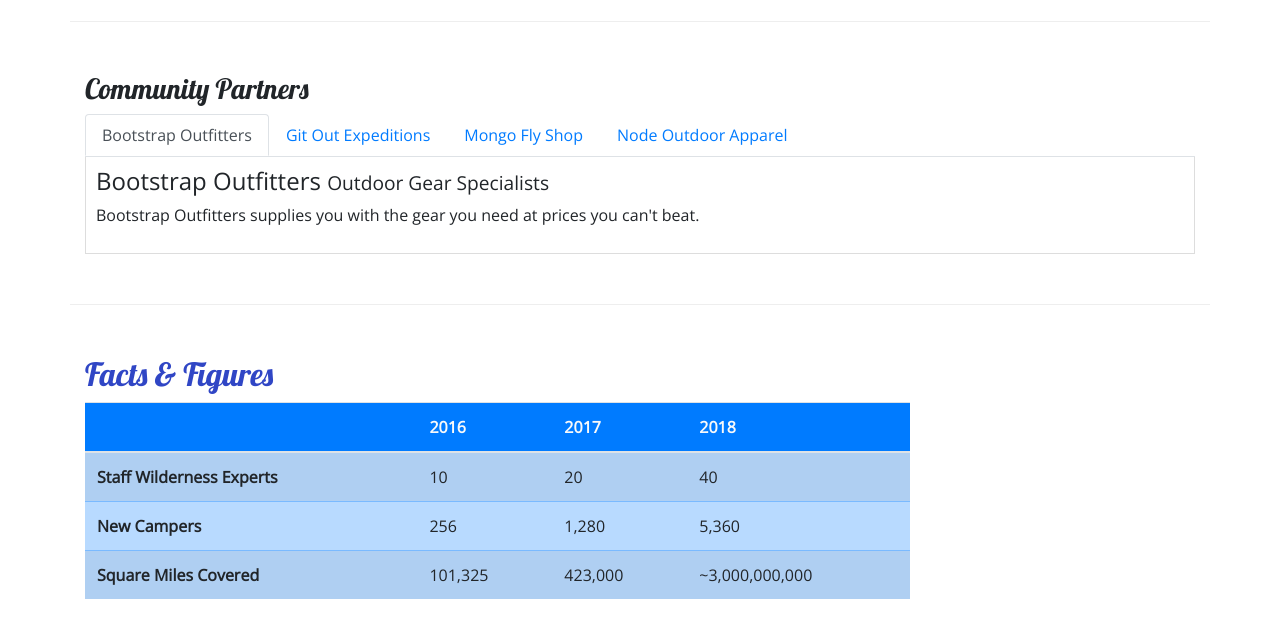
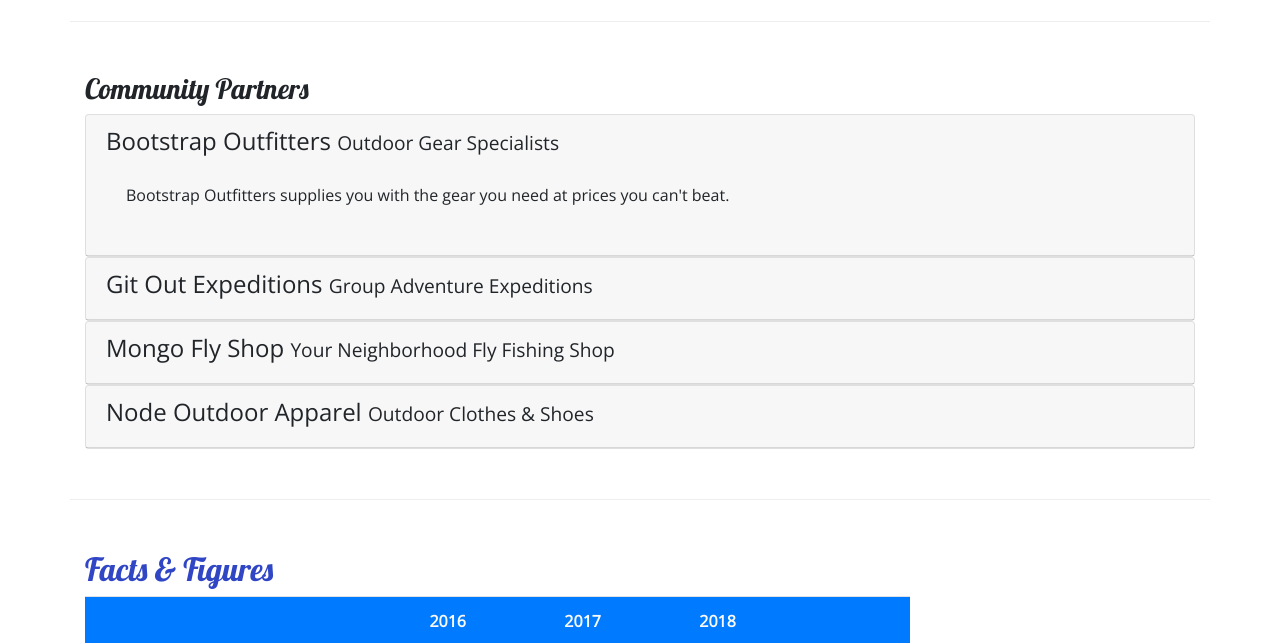
Before and after one commit to J-Sandell/School-work, a website: page aboutus.html in a window 1280 px wide. Shown: the part 870-1513 px from the top of the page. Drawn offline with nearby package versions, Linux system fonts and the light colour scheme.

Commit message:
Accordion

```diff
--- a/aboutus.html
+++ b/aboutus.html
@@ -114,8 +114,8 @@
         <div class="row row-content">
             <div class="col-12">
                 <h3>Community Partners</h3>
-
-                <ul class="nav nav-tabs">
+                <!--Original tab set up-->
+                <!--   <ul class="nav nav-tabs">
                     <li class="nav item"><a class="nav-link active" href="#bootstrap" role="tab"
                             data-toggle="tab">Bootstrap Outfitters</a></li>
                     <li class="nav item"><a class="nav-link" href="#git" role="tab" data-toggle="tab">Git Out
@@ -124,31 +124,68 @@
                             Shop</a></li>
                     <li class="nav item"><a class="nav-link" href="#node" role="tab" data-toggle="tab">Node
                             Outdoor Apparel</a></li>
-                </ul>
-                <div class="tab-content">
-                    <div role="tabpanel" class="tab-pane fade show active" id="bootstrap">
-                        <h4>Bootstrap Outfitters <small>Outdoor Gear Specialists</small></h4>
-                        <p class="d-none d-sm-block">Bootstrap Outfitters supplies you with the gear you need at prices
-                            you
-                            can't beat.</p>
+                </ul>-->
+                <div id="accordion">
+                    <div class="card">
+                        <div role="tab" class="card-header">
+                            <h4>
+                                <a data-toggle="collapse" data-target="#bootstrap">Bootstrap Outfitters <small>Outdoor
+                                        Gear Specialists</small></a>
+                            </h4>
+                            <div class="collapse show" id="bootstrap" data-parent="#accordion">
+                                <div class="card-body">
+                                    <p class="d-none d-sm-block">Bootstrap Outfitters supplies you with the gear you
+                                        need at prices you can't beat.</p>
                                 </div>
-                    <div role="tabpanel" class="tab-pane fade" id="git">
-                        <h4>Git Out Expeditions <small>Group Adventure Expeditions</small></h4>
-                        <p class="d-none d-sm-block">Join Git Out Expeditions to explore new horizons with a group of
+                            </div>
+                        </div>
+                    </div>
+                    <div class="card">
+                        <div role="tab" class="card-header">
+                            <h4>
+                                <a class="collapsed" data-toggle="collapse" data-target="#git">Git Out Expeditions
+                                    <small>Group Adventure Expeditions</small></a>
+                            </h4>
+                            <div class="collapse" id="git" data-parent="#accordion">
+                                <div class="card-body">
+                                    <p class="d-none d-sm-block">Join Git Out Expeditions to explore new horizons with a
+                                        group
+                                        of
                                         other
                                         adventurers!</p>
                                 </div>
-                    <div role="tabpanel" class="tab-pane fade" id="mongo">
-                        <h4>Mongo Fly Shop <small>Your Neighborhood Fly Fishing Shop</small></h4>
-                        <p class="d-none d-sm-block">Need a new fishing pole, a tacklebox, or flies of all kinds? Stop
+                            </div>
+                        </div>
+                    </div>
+                    <div class="card">
+                        <div role="tab" class="card-header">
+                            <h4><a class="collapsed" data-toggle="collapse" data-target="#mongo">Mongo Fly Shop
+                                    <small>Your Neighborhood Fly Fishing Shop</small></a></h4>
+                            <div class="collapse" id="mongo" data-parent="#accordion">
+                                <div class="card-body">
+                                    <p class="d-none d-sm-block">Need a new fishing pole, a tacklebox, or flies of all
+                                        kinds?
+                                        Stop
                                         by
                                         Mongo Fly Shop.</p>
                                 </div>
-                    <div role="tabpanel" class="tab-pane fade" id="node">
-                        <h4>Node Outdoor Apparel <small>Outdoor Clothes & Shoes</small></h4>
-                        <p class="d-none d-sm-block">From polar fleeces to swimsuits, hiking boots to waders, a visit to
+                            </div>
+                        </div>
+                    </div>
+                    <div class="card">
+                        <div role="tab" class="card-header">
+                            <h4><a class="collapsed" data-toggle="collapse" data-target="#node">Node Outdoor Apparel
+                                    <small>Outdoor Clothes & Shoes</small></a></h4>
+                            <div class="collapse" id="node" data-parent="#accordion">
+                                <div class="card-body">
+                                    <p class="d-none d-sm-block">From polar fleeces to swimsuits, hiking boots to
+                                        waders, a
+                                        visit to
                                         Node will be sure to get you
                                         covered.</p>
+                                </div>
+                            </div>
+                        </div>
                     </div>
                 </div>
             </div>
--- a/css/styles.css
+++ b/css/styles.css
@@ -36,8 +36,7 @@ header h2 {
     background-color: #901CAD;
 }
 
-.tab-content{
-    border: 1px solid #DDD;
-    border-top: none;
-    padding: 10px;
+a, a:hover{
+    color: inherit;
+    text-decoration: none;
 }
```
Lines whose indentation alone changed are shown as unchanged.
